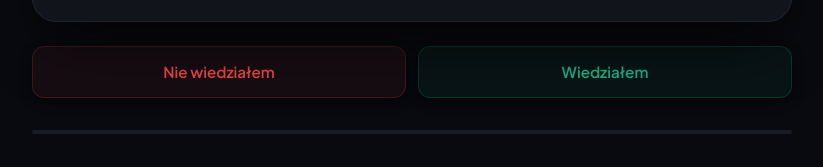
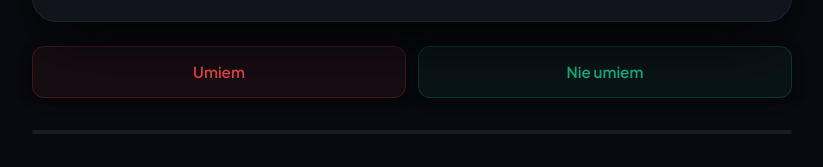
Before and after one commit to AdamJeziorski/KonkursDW, a plain HTML site: page fiszki.html in a window 1280 px wide. Shown: the part 630-797 px from the top of the page, 228-1051 px from the left. Drawn offline with Linux system fonts and the light colour scheme.

Commit message:
Update button labels in fiszki.html

```diff
--- a/fiszki.html
+++ b/fiszki.html
@@ -456,8 +456,8 @@ button {
 
     <div class="controls-group">
       <div class="controls controls-top">
-        <button class="btn wrong-btn" id="dontKnowBtn">Nie wiedziałem</button>
-        <button class="btn success-btn" id="knowBtn">Wiedziałem</button>
+        <button class="btn wrong-btn" id="dontKnowBtn">Umiem</button>
+        <button class="btn success-btn" id="knowBtn">Nie umiem</button>
       </div>
     </div>
 
```
